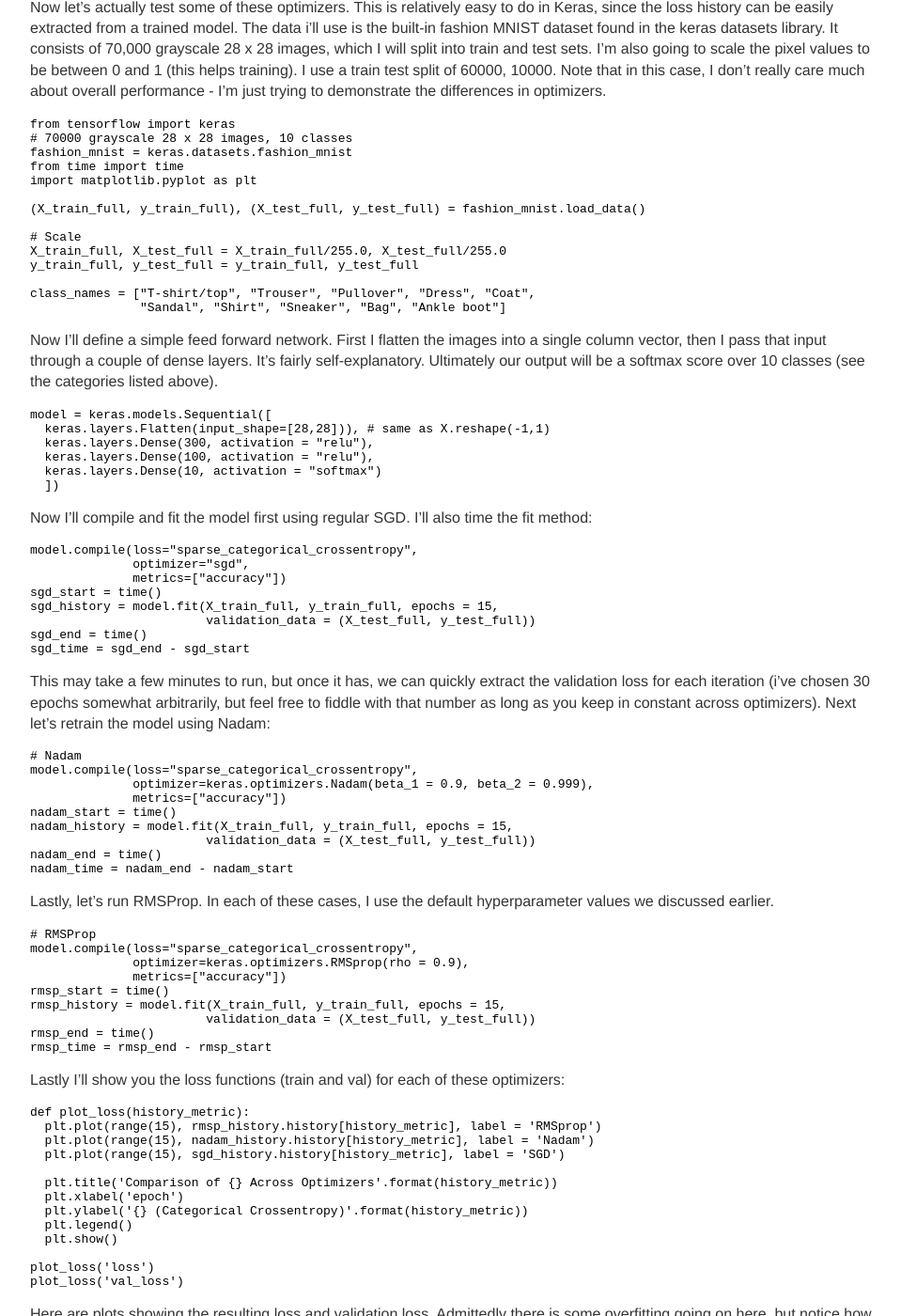
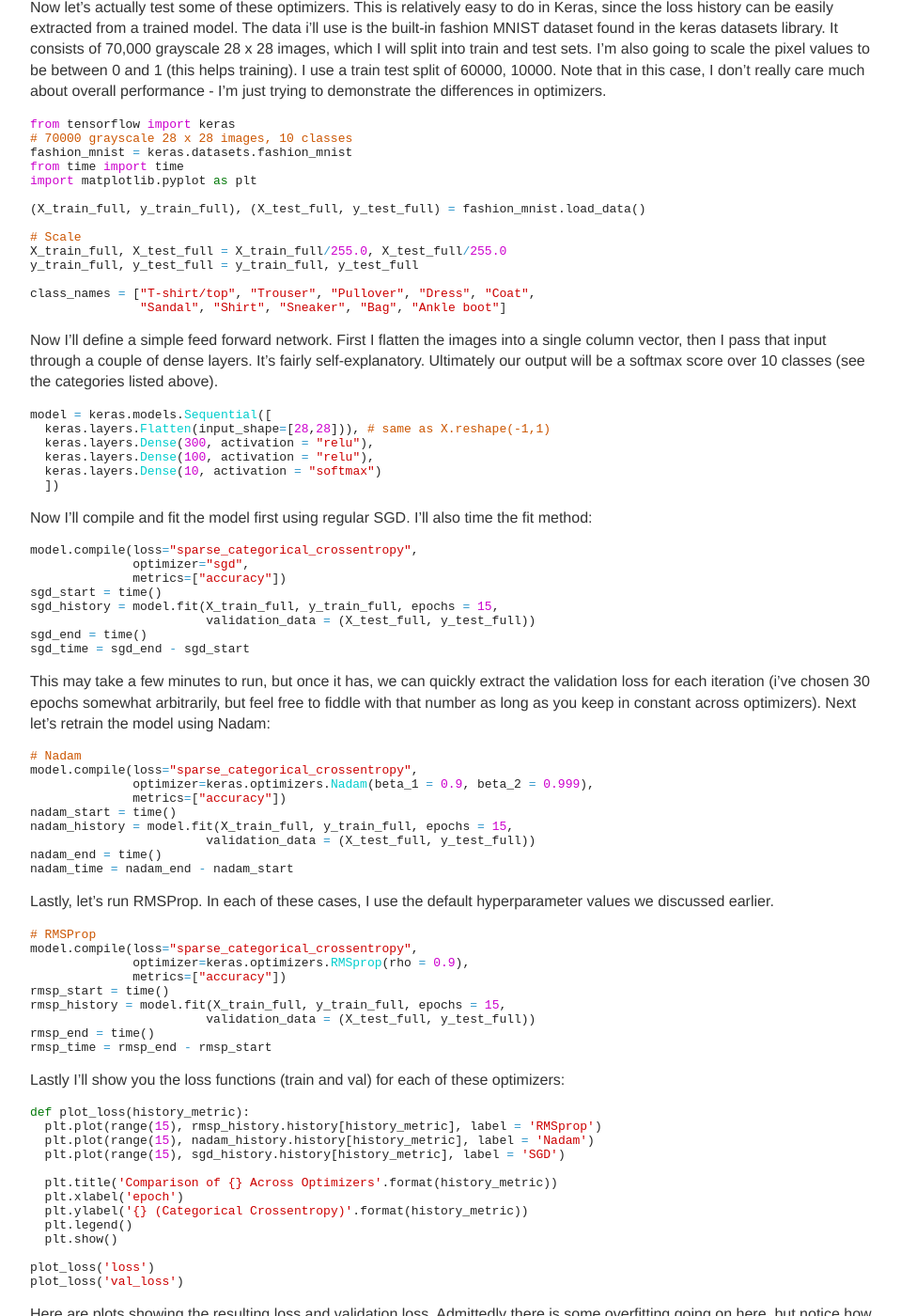
Before and after one commit to 12mre1/12mre1.github.io, a Jekyll site: the page built from _posts/2021-06-15-Optimizing-Deep-Neural-Nets-with-Tensorflow.md, in a window 1280 px wide and 1400 px high, scrolled down 5760 px. Shown: the whole window at 94% size, without its empty margins (160-1119 px from the left). Built offline with Jekyll 4.4.1, drawn with Linux system fonts in a browser that asks for light colours; formulas are drawn with MathJax 3.

Commit message:
fix syntax highlighting

````diff
--- a/_posts/2021-06-15-Optimizing-Deep-Neural-Nets-with-Tensorflow.md
+++ b/_posts/2021-06-15-Optimizing-Deep-Neural-Nets-with-Tensorflow.md
@@ -151,7 +151,7 @@ Often this variation converges slightly faster than Adam. However, the paper int
 ## Application
 
 Now let's actually test some of these optimizers. This is relatively easy to do in Keras, since the loss history can be easily extracted from a trained model. The data i'll use is the built-in fashion MNIST dataset found in the keras datasets library. It consists of 70,000 grayscale 28 x 28 images, which I will split into train and test sets. I'm also going to scale the pixel values to be between 0 and 1 (this helps training). I use a train test split of 60000, 10000. Note that in this case, I don't really care much about overall performance - I'm just trying to demonstrate the differences in optimizers.
-```{python}
+```python
 from tensorflow import keras
 # 70000 grayscale 28 x 28 images, 10 classes
 fashion_mnist = keras.datasets.fashion_mnist
@@ -168,7 +168,7 @@ class_names = ["T-shirt/top", "Trouser", "Pullover", "Dress", "Coat",
                "Sandal", "Shirt", "Sneaker", "Bag", "Ankle boot"]
 ```
 Now I'll define a simple feed forward network. First I flatten the images into a single column vector, then I pass that input through a couple of dense layers. It's fairly self-explanatory. Ultimately our output will be a softmax score over 10 classes (see the categories listed above).
-```{python}
+```python
 model = keras.models.Sequential([
   keras.layers.Flatten(input_shape=[28,28])), # same as X.reshape(-1,1)
   keras.layers.Dense(300, activation = "relu"),
@@ -177,7 +177,7 @@ model = keras.models.Sequential([
   ])
 ```
 Now I'll compile and fit the model first using regular SGD. I'll also time the fit method:
-```{python}
+```python
 model.compile(loss="sparse_categorical_crossentropy",
               optimizer="sgd",
               metrics=["accuracy"])
@@ -189,7 +189,7 @@ sgd_time = sgd_end - sgd_start
 ```
 This may take a few minutes to run, but once it has, we can quickly extract the validation loss for each iteration (i've chosen 30 epochs
 somewhat arbitrarily, but feel free to fiddle with that number as long as you keep in constant across optimizers). Next let's retrain the model using Nadam:
-```{python}
+```python
 # Nadam
 model.compile(loss="sparse_categorical_crossentropy",
               optimizer=keras.optimizers.Nadam(beta_1 = 0.9, beta_2 = 0.999),
@@ -201,7 +201,7 @@ nadam_end = time()
 nadam_time = nadam_end - nadam_start
 ```
 Lastly, let's run RMSProp. In each of these cases, I use the default hyperparameter values we discussed earlier.
-```{python}
+```python
 # RMSProp
 model.compile(loss="sparse_categorical_crossentropy",
               optimizer=keras.optimizers.RMSprop(rho = 0.9),
@@ -213,7 +213,7 @@ rmsp_end = time()
 rmsp_time = rmsp_end - rmsp_start
 ```
 Lastly I'll show you the loss functions (train and val) for each of these optimizers:
-```{python}
+```python
 def plot_loss(history_metric):
   plt.plot(range(15), rmsp_history.history[history_metric], label = 'RMSprop')
   plt.plot(range(15), nadam_history.history[history_metric], label = 'Nadam')
````
